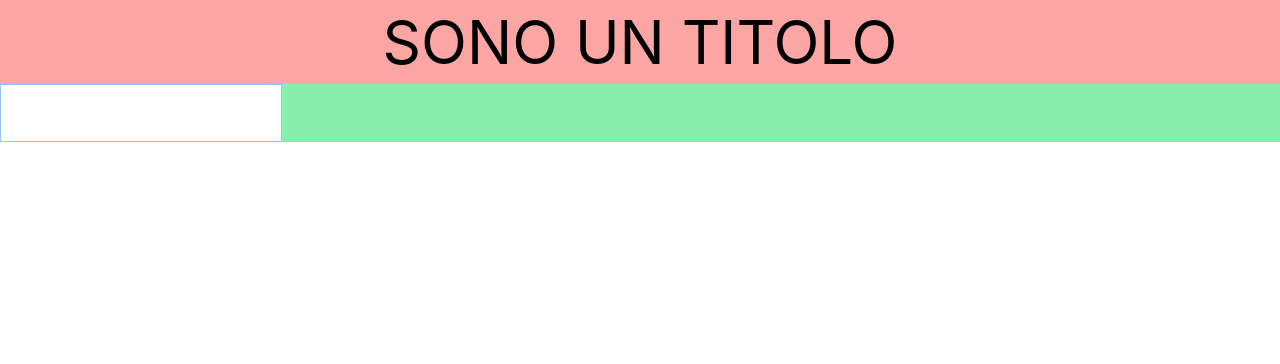
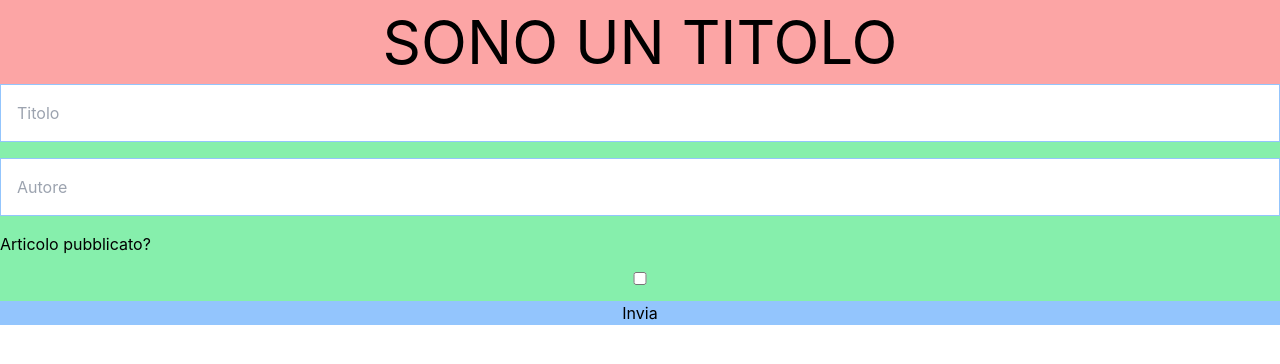
Before and after one commit to Aj-Herrera-99/react-form-multifield, a React (Vite) app: page / in a window 1280 px wide. Shown: the top 364 px of the page. Built offline with nearby package versions, Linux system fonts and the light colour scheme.

Commit message:
multiField

```diff
--- a/src/App.jsx
+++ b/src/App.jsx
@@ -1,6 +1,6 @@
 /**
 
-Aggiungere più campi al form (ad es. lo stato di un articolo - draft, published - o l’autore)
+ * todo: Aggiungere più campi al form (ad es. lo stato di un articolo - draft, published - o l’autore)
 
 */
 
@@ -13,6 +13,8 @@ import { useState } from "react";
 
 const initialData = {
     title: "",
+    author: "",
+    status: false,
 };
 
 function App() {
@@ -22,14 +24,28 @@ function App() {
 
     // actions
     const handleSubmit = (e) => {
+        console.log("test");
         e.preventDefault();
         setCards([...cards, formData]);
         setFormData(initialData);
     };
 
+    const handleTitleChange = (e) => {
+        setFormData({ ...formData, title: e.target.value });
+    };
+    const handleAuthorChange = (e) => {
+        setFormData({ ...formData, author: e.target.value });
+    };
+    const handleStatusChange = (e) => {
+        setFormData({ ...formData, status: e.target.checked });
+    };
+
     const handleInputChange = (e) => {
-        // console.log(e.target.value);
-        setFormData({ ...formData, title: e.target.value });
+        console.log(e.target);
+        const { type, name, value, checked } = e.target;
+        const KEY = name;
+        const VAL = type == "checkbox" ? checked : value;
+        setFormData({ ...formData, [KEY]: VAL });
     };
 
     const handleRemoveClick = (e) => {
@@ -38,6 +54,7 @@ function App() {
         const nuoveCards = cards.filter((card, index) => index != cardId);
         setCards(nuoveCards);
     };
+
     return (
         <>
             {/* Header */}
@@ -50,13 +67,38 @@ function App() {
             <main>
                 {/* Form */}
                 <section className="bg-green-300">
-                    <form action="#" onSubmit={handleSubmit}>
+                    <form
+                        action="#"
+                        onSubmit={handleSubmit}
+                        className="flex flex-col gap-4"
+                    >
                         <input
                             type="text"
+                            name="title"
                             className="p-4 border border-blue-300"
                             onChange={handleInputChange}
                             value={formData.title}
+                            placeholder="Titolo"
                         />
+                        <input
+                            type="text"
+                            name="author"
+                            className="p-4 border border-blue-300"
+                            onChange={handleInputChange}
+                            value={formData.author}
+                            placeholder="Autore"
+                        />
+                        <label htmlFor="status">Articolo pubblicato?</label>
+                        <input
+                            type="checkbox"
+                            name="status"
+                            className="p-4 border border-blue-300"
+                            onChange={handleInputChange}
+                            checked={formData.status}
+                        />
+                        <button type="submit" className="px-4 bg-blue-300 y-2">
+                            Invia
+                        </button>
                     </form>
                 </section>
                 {/* CardWrapper */}
@@ -70,6 +112,11 @@ function App() {
                             >
                                 <div className="flex flex-col">
                                     <span>Titolo: {card.title}</span>
+                                    <span>Author: {card.author}</span>
+                                    <span>
+                                        Status:{" "}
+                                        {card.status ? "Pubblicato" : "Bozza"}
+                                    </span>
                                     <span
                                         onClick={handleRemoveClick}
                                         className="text-red-500 cursor-pointer hover:scale-105"
```
